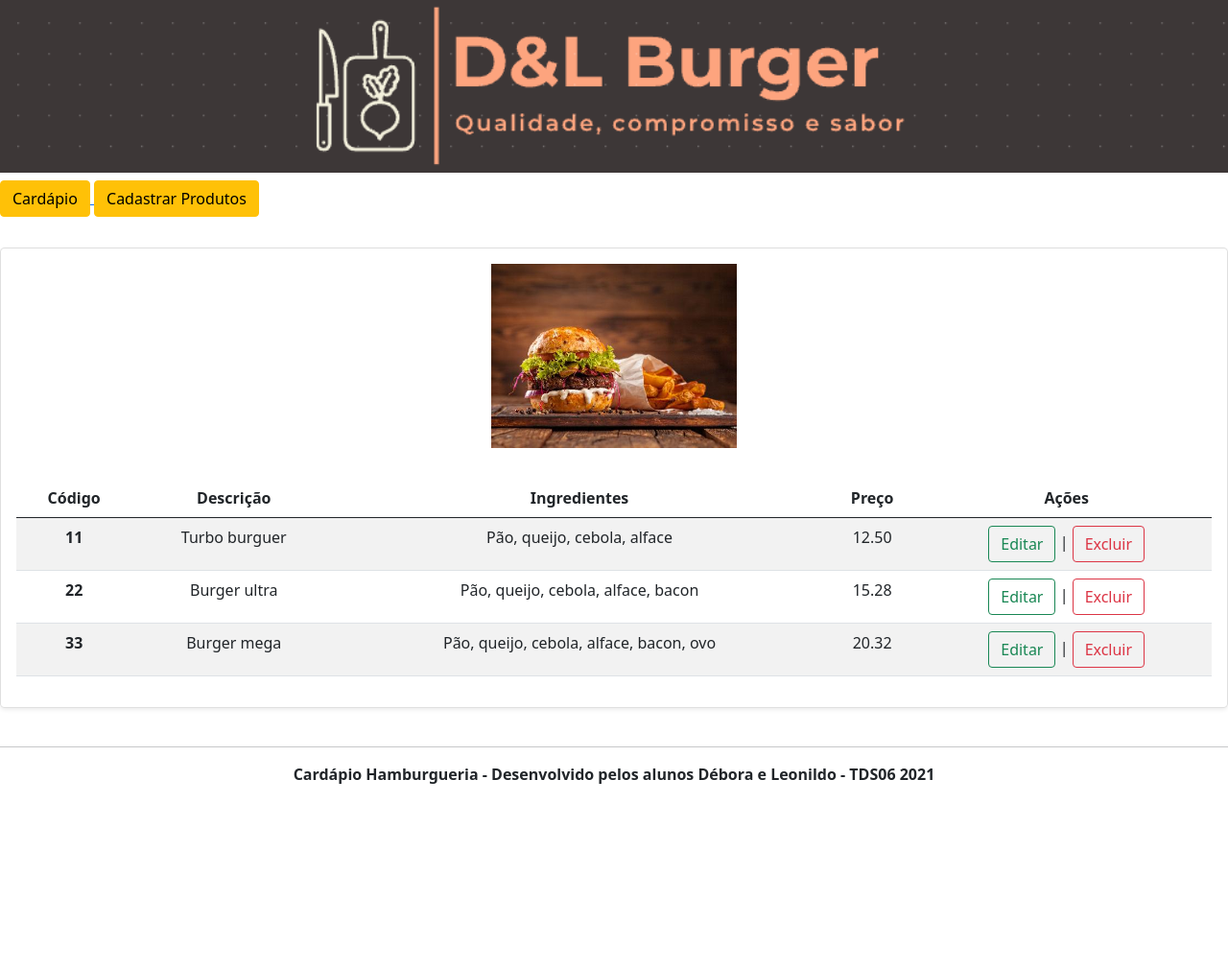
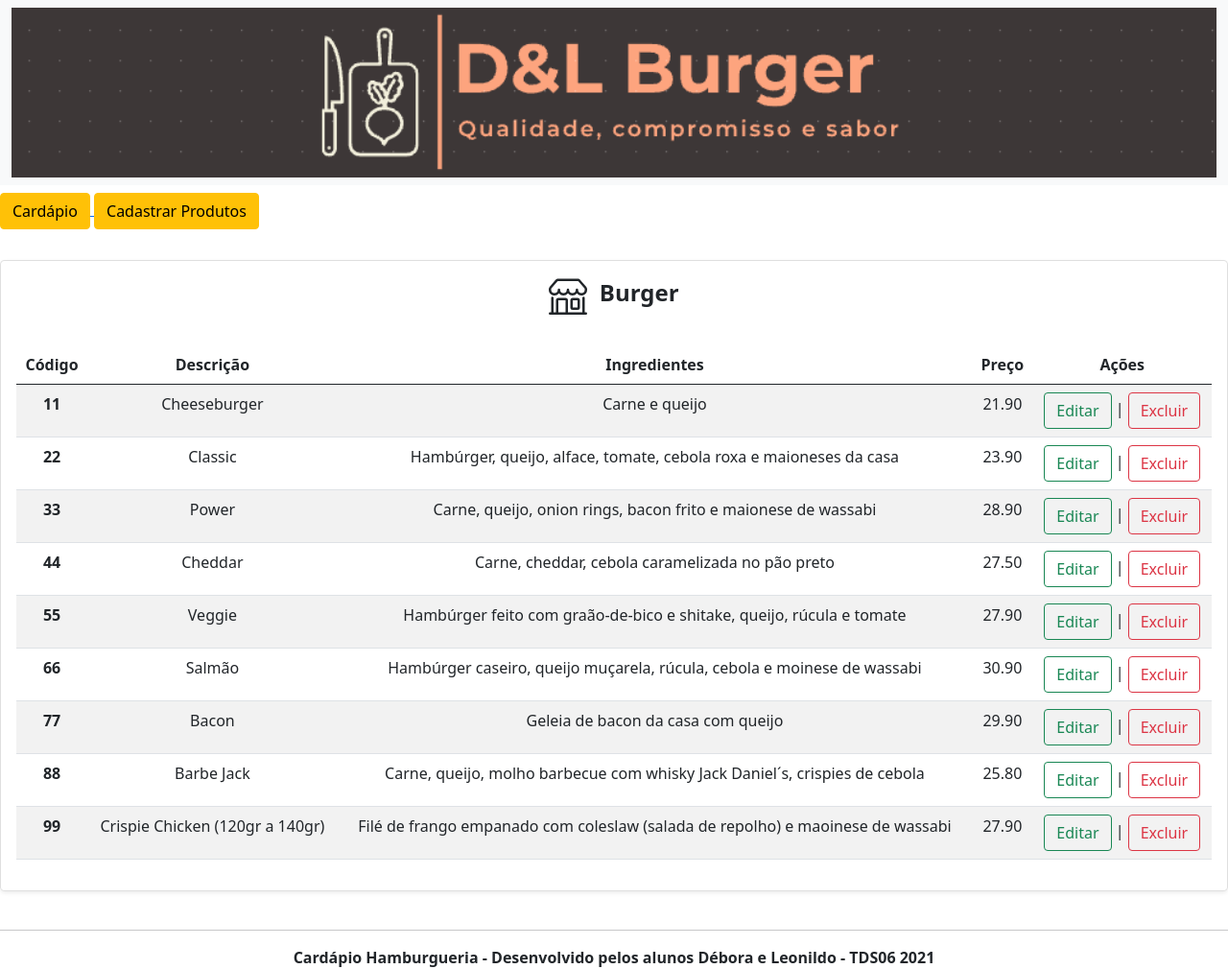
Before and after one commit to LeonildoMuniz/Logica_de_programacao_PHP, a PHP site: page / in a window 1280 px wide. Shown: the whole page at 96% size. Before the commit the page ends 817 px from the top, so only its background shows below. Run offline with PHP 8.4, Linux system fonts and the light colour scheme.

Commit message:
Add files via upload

```diff
--- a/Projeto_loja2/cad.php
+++ b/Projeto_loja2/cad.php
@@ -12,7 +12,9 @@
     </head>
     <body>
         <header>
-            <img src="imagens/logo_loja.png" width="100%" height="100%"/>
+            <nav class="navbar sticky-top navbar-light bg-light">
+                <img class="container-fluid" src="imagens/logo_loja.png" width="98%" height="98%"/>
+            </nav>
             <nav class="navbar navbar-expand-lg navbar-ligth bg-ligth">
                 <div>
                     <a href = "index.php"> <button type="button" class="btn btn-warning" > Cardápio </button> </a>
--- a/Projeto_loja2/edita.php
+++ b/Projeto_loja2/edita.php
@@ -14,8 +14,8 @@
     $preco = $_POST['preco'];
     $produto[$posicao] = $codigo;
     $produto[$posicao+1] = $descricao;
-    $produto[$posicao+1] = $ingredientes;
-    $produto[$posicao+2] = $preco;
+    $produto[$posicao+2] = $ingredientes;
+    $produto[$posicao+3] = $preco;
 
     unlink("produtos.txt");
     rename("produtos2.txt","produtos.txt");
--- a/Projeto_loja2/index.php
+++ b/Projeto_loja2/index.php
@@ -11,13 +11,17 @@
     <body>
         <script src="https://cdn.jsdelivr.net/npm/bootstrap@5.0.2/dist/js/bootstrap.bundle.min.js" integrity="sha384-MrcW6ZMFYlzcLA8Nl+NtUVF0sA7MsXsP1UyJoMp4YLEuNSfAP+JcXn/tWtIaxVXM" crossorigin="anonymous"></script>
         <header>
-           <center> <img src="imagens/logo_loja.png" width="100%" height="100%"/></center>
+            <nav class="navbar sticky-top navbar-light bg-light">
+                 <img class="container-fluid" src="imagens/logo_loja.png" width="98%" height="98%"/>
+            </nav>
+
                 <nav class="navbar navbar-expand-lg navbar-ligth bg-ligth">
                     <div>
                         <a href = "index.php"> <button type="button" class="btn btn-warning" > Cardápio </button> </a>
                         <button type="button" class="btn btn-warning" data-bs-toggle="modal" data-bs-target="#exampleModal">Cadastrar Produtos</button>
                     </div>
                 </nav>
+
         </header>
         <div>
             <section>
@@ -26,7 +30,9 @@
                     <div class="col">
                         <div class="card mb-4 rounded-3 shadow-sm">
                             <div class="card-hearder py-3">
-                                <img src="imagens/burger.jpg" width="20%" height="20%"/>
+                                <h4 class="my-0 fw-normal"><svg xmlns="http://www.w3.org/2000/svg" width="40" height="40" fill="currentColor" class="bi bi-shop" viewBox="0 0 16 16">
+                                <path d="M2.97 1.35A1 1 0 0 1 3.73 1h8.54a1 1 0 0 1 .76.35l2.609 3.044A1.5 1.5 0 0 1 16 5.37v.255a2.375 2.375 0 0 1-4.25 1.458A2.371 2.371 0 0 1 9.875 8 2.37 2.37 0 0 1 8 7.083 2.37 2.37 0 0 1 6.125 8a2.37 2.37 0 0 1-1.875-.917A2.375 2.375 0 0 1 0 5.625V5.37a1.5 1.5 0 0 1 .361-.976l2.61-3.045zm1.78 4.275a1.375 1.375 0 0 0 2.75 0 .5.5 0 0 1 1 0 1.375 1.375 0 0 0 2.75 0 .5.5 0 0 1 1 0 1.375 1.375 0 1 0 2.75 0V5.37a.5.5 0 0 0-.12-.325L12.27 2H3.73L1.12 5.045A.5.5 0 0 0 1 5.37v.255a1.375 1.375 0 0 0 2.75 0 .5.5 0 0 1 1 0zM1.5 8.5A.5.5 0 0 1 2 9v6h1v-5a1 1 0 0 1 1-1h3a1 1 0 0 1 1 1v5h6V9a.5.5 0 0 1 1 0v6h.5a.5.5 0 0 1 0 1H.5a.5.5 0 0 1 0-1H1V9a.5.5 0 0 1 .5-.5zM4 15h3v-5H4v5zm5-5a1 1 0 0 1 1-1h2a1 1 0 0 1 1 1v3a1 1 0 0 1-1 1h-2a1 1 0 0 1-1-1v-3zm3 0h-2v3h2v-3z"/>
+                                </svg>&nbsp;<b> Burger</b></h4>
                             </div>
                             <div class="card-body">
                                 <?php
@@ -57,8 +63,10 @@
             </div>
         </div>
         <footer>
+            <div>
                 <hr/>
                 <center><b>Cardápio Hamburgueria - Desenvolvido pelos alunos Débora e Leonildo - TDS06 2021</b></center>
+            </div>
         </footer>
     </body>
 </html>
--- a/Projeto_loja2/produtos.txt
+++ b/Projeto_loja2/produtos.txt
@@ -1 +1 @@
-11|Turbo burguer|Pão, queijo, cebola, alface|12.50|22|Burger ultra|Pão, queijo, cebola, alface, bacon|15.28|33|Burger mega|Pão, queijo, cebola, alface, bacon, ovo|20.32||
+11|Cheeseburger|Carne e queijo|21.90|22| Classic|Hambúrger, queijo, alface, tomate, cebola roxa e maioneses da casa|23.90|33|Power|Carne, queijo, onion rings, bacon frito e maionese de wassabi|28.90|44| Cheddar|Carne, cheddar, cebola caramelizada no pão preto|27.50|55| Veggie|Hambúrger feito com graão-de-bico e shitake, queijo, rúcula e tomate|27.90|66|Salmão|Hambúrger caseiro, queijo muçarela, rúcula, cebola e moinese de wassabi|30.90|77|Bacon|Geleia de bacon da casa com queijo|29.90|88|Barbe Jack|Carne, queijo, molho barbecue com whisky Jack Daniel´s, crispies de cebola|25.80|99|Crispie Chicken (120gr a 140gr)|Filé de frango empanado com coleslaw (salada de repolho) e maoinese de wassabi|27.90|
```
Also changed, not shown: Projeto_loja2/editar.php (+5 -3 lines). Lines whose indentation alone changed are shown as unchanged.
